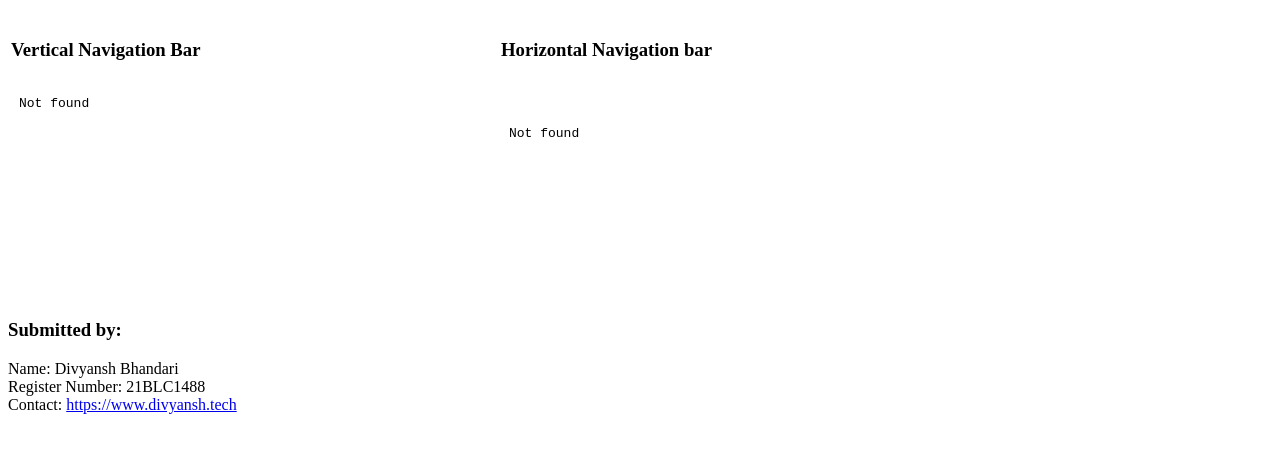
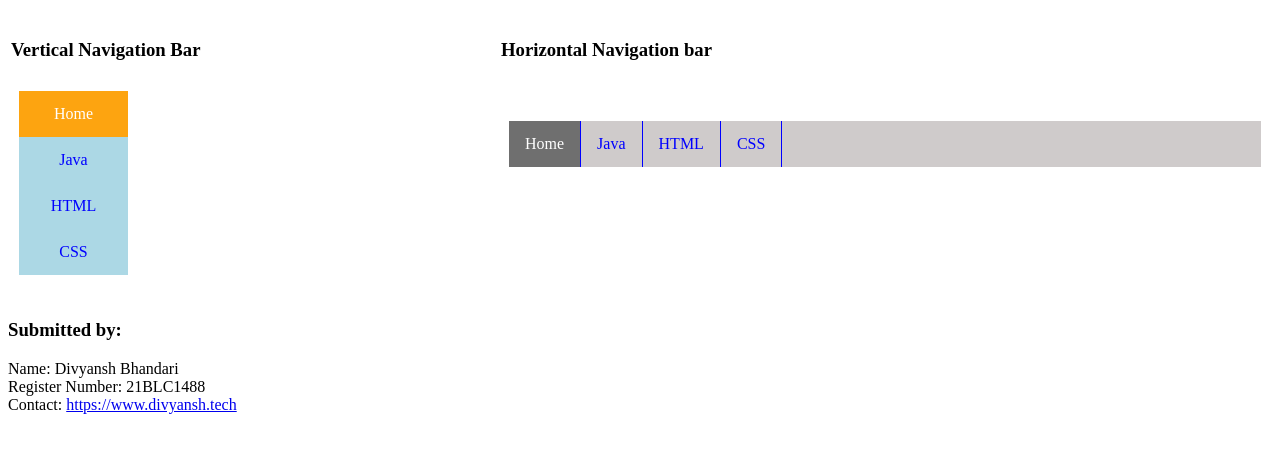
Before and after one commit to bhdivyansh/MERN-Industrial-Certification-tasks, a plain HTML site: page CSS_Tasks/Task_2/task2.html in a window 1280 px wide. Shown: the part 128-580 px from the top of the page. Drawn offline with Linux system fonts and the light colour scheme; the site is published under a folder, as on GitHub Pages, so addresses that start at the root find nothing.

Commit message:
updated files

```diff
--- a/CSS_Tasks/Task_2/task2.html
+++ b/CSS_Tasks/Task_2/task2.html
@@ -29,11 +29,10 @@
         </tr>
         <tr>
             <td>
-                <iframe src="/CSS_Tasks/Task_2/vertical.html"
-                    style="width: 100%; border: none; width: 125px;height: 210px"></iframe>
+                <iframe src="vertical.html" style="width: 100%; border: none; width: 125px;height: 210px"></iframe>
             </td>
             <td>
-                <iframe src="/CSS_Tasks/Task_2/horizontal.html" style="width: 100%;border: none;"></iframe>
+                <iframe src="horizontal.html" style="width: 100%;border: none;"></iframe>
             </td>
         </tr>
     </table>
```
